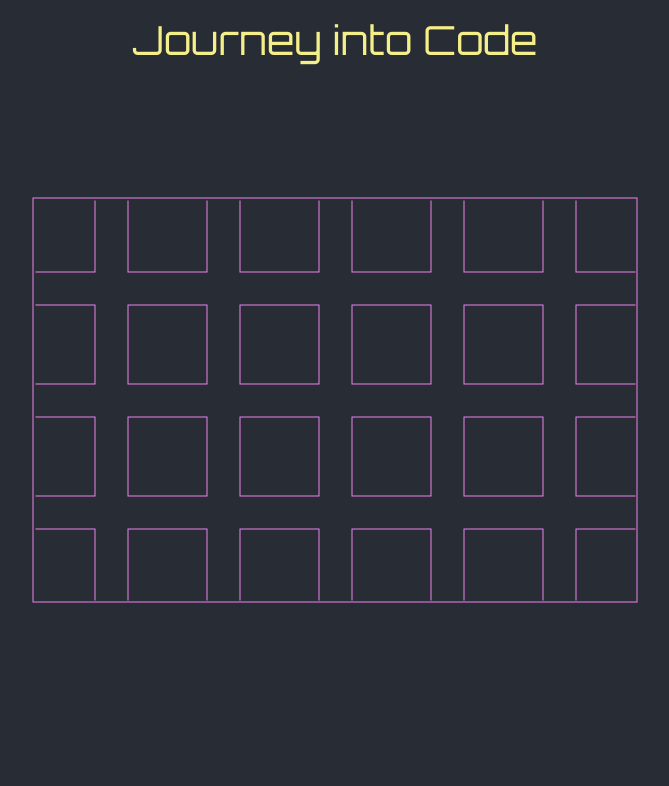
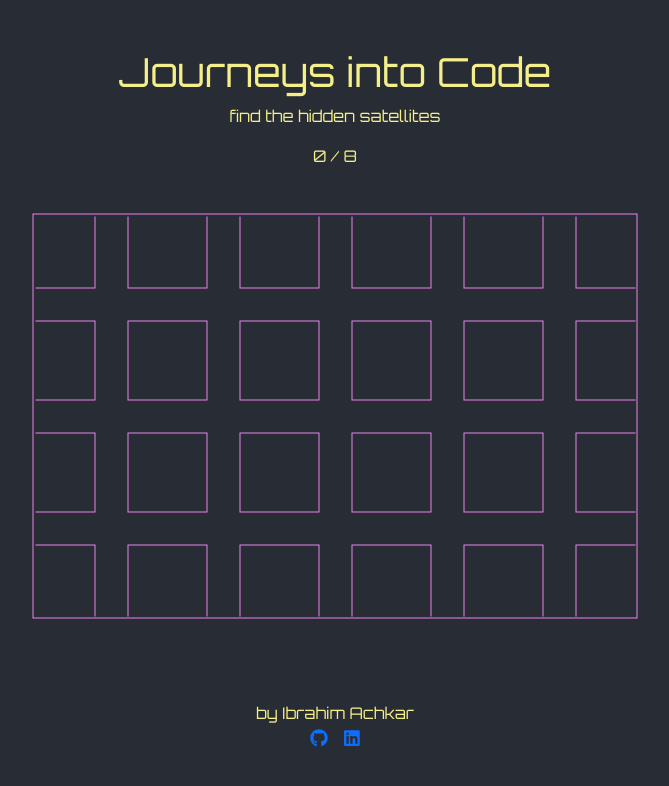
Before and after one commit to Development-Person/portfolio, a React (Create React App) app: page / in a window 1280 px wide. Shown: the top 786 px of the page, without its empty margins (305-974 px from the left). Built offline with nearby package versions, Linux system fonts and the light colour scheme.

Commit message:
animations dont reset and start on click

```diff
--- a/package.json
+++ b/package.json
@@ -3,6 +3,10 @@
   "version": "0.1.0",
   "private": true,
   "dependencies": {
+    "@fortawesome/fontawesome-svg-core": "^1.2.36",
+    "@fortawesome/free-brands-svg-icons": "^5.15.4",
+    "@fortawesome/free-solid-svg-icons": "^5.15.4",
+    "@fortawesome/react-fontawesome": "^0.1.17",
     "@testing-library/jest-dom": "^5.16.1",
     "@testing-library/react": "^12.1.2",
     "@testing-library/user-event": "^13.5.0",
--- a/src/App.css
+++ b/src/App.css
@@ -9,13 +9,34 @@ body {
   background-color: #282c34;
 }
 
-h1 {
+h1,
+p {
   text-align: center;
   color: #f4ef88;
   font-family: 'Orbitron', sans-serif;
 }
 
+.socials {
+  color: #f4ef88;
+  display: flex;
+}
+
+.social {
+  font-size: large;
+}
+
+.footer {
+  display: flex;
+  flex-direction: column;
+  align-items: center;
+}
+
 .App {
+  display: flex;
+  height: 100vh;
+  flex-direction: column;
+  align-items: center;
+  justify-content: space-between;
   overflow: hidden;
   background-color: #282c34;
 }
--- a/src/App.js
+++ b/src/App.js
@@ -1,12 +1,32 @@
 import './App.css';
 import GridComponent from './components/Grid';
-import HeadingComponent from './components/Heading';
+import HeaderComponent from './components/Header';
+import FooterComponent from './components/Footer';
+import { data } from './content/project_descriptions';
+import { useEffect, useState } from 'react';
 
 function App() {
+  const [score, setScore] = useState(0);
+
+  function getDiscoveredElements() {
+    return document.getElementsByClassName('dot-discovered').length;
+  }
+
+  const hiddens = document.getElementsByClassName('dot-hidden');
+
+  for (const hidden of hiddens) {
+    hidden.addEventListener('click', (e) => {
+      e.preventDefault();
+      console.log('hi!');
+      setScore(getDiscoveredElements());
+    });
+  }
+
   return (
     <div className='App'>
-      <HeadingComponent />
-      <GridComponent />
+      <HeaderComponent score={score} data={data} />
+      <GridComponent data={data} />
+      <FooterComponent />
     </div>
   );
 }
--- a/src/components/Dot.jsx
+++ b/src/components/Dot.jsx
@@ -3,6 +3,7 @@ function DotComponent(props) {
     e.preventDefault();
 
     e.target.classList.remove('dot-hidden');
+    e.target.classList.add('dot-discovered');
 
     if (e.target.parentNode) {
       if (e.target.parentNode.classList.contains('dot-hidden')) {
--- /dev/null
+++ b/src/components/Footer.jsx
@@ -0,0 +1,30 @@
+import { FontAwesomeIcon } from '@fortawesome/react-fontawesome';
+import { faGithub, faLinkedin } from '@fortawesome/free-brands-svg-icons';
+import { Button } from 'react-bootstrap';
+
+const gitHub = <FontAwesomeIcon icon={faGithub} />;
+const linkedIn = <FontAwesomeIcon icon={faLinkedin} />;
+
+function FooterComponent(props) {
+  return (
+    <div className='footer m-4 m-md-5 mt-0'>
+      <p className='mt-5 mb-0'>by Ibrahim Achkar</p>
+      <div className='socials'>
+        <a
+          href='https://github.com/Development-Person/'
+          target='_blank'
+          className='social p-2 pt-0 pb-0'>
+          {gitHub}
+        </a>
+        <a
+          href='https://www.linkedin.com/in/ibrahimak/'
+          target='_blank'
+          className='social p-2 pt-0 pb-0'>
+          {linkedIn}
+        </a>
+      </div>
+    </div>
+  );
+}
+
+export default FooterComponent;
--- a/src/components/Grid.jsx
+++ b/src/components/Grid.jsx
@@ -1,10 +1,9 @@
 import { Container, Row, Col } from 'react-bootstrap';
 import DotComponent from './Dot';
-import { data } from '../content/project_descriptions';
 import { useEffect, useState } from 'react';
 import { getGridAllCoordinates } from '../functions/gridPlacement';
 
-function GridComponent() {
+function GridComponent({ data }) {
   const screenWidth = window.screen.availWidth;
   const screenHeight = window.screen.availHeight;
 
@@ -41,7 +40,7 @@ function GridComponent() {
   return (
     <>
       <div
-        className='game'
+        className='game mt-3'
         style={{ height: gridHeight + 5, width: gridWidth + 5 }}>
         <Container fluid className='grid-container' style={style}>
           {rows.map((_el, i) => {
--- /dev/null
+++ b/src/components/Header.jsx
@@ -0,0 +1,13 @@
+import ScoreComponent from './Score';
+
+function HeaderComponent({ score, data }) {
+  return (
+    <div className='header m-4 m-md-5 mb-0'>
+      <h1>Journeys into Code</h1>
+      <p>find the hidden satellites</p>
+      <ScoreComponent score={score} data={data} />
+    </div>
+  );
+}
+
+export default HeaderComponent;
--- a/src/components/Heading.jsx
+++ /dev/null
@@ -1,9 +0,0 @@
-function HeadingComponent(props) {
-  return (
-    <>
-      <h1 className='mt-3 mb-3 mr-3 ml-3'>Journey into Code</h1>
-    </>
-  );
-}
-
-export default HeadingComponent;
--- a/src/components/Line.jsx
+++ /dev/null
@@ -1,5 +0,0 @@
-function LineComponent() {
-  return <div className='line'></div>;
-}
-
-export default LineComponent;
--- /dev/null
+++ b/src/components/Score.jsx
@@ -0,0 +1,9 @@
+function ScoreComponent({ score, data }) {
+  return (
+    <p className='score'>
+      {score} / {data.length}
+    </p>
+  );
+}
+
+export default ScoreComponent;
```
Also changed, not shown: 1 other file (tests, documents, lock files or other folders).
